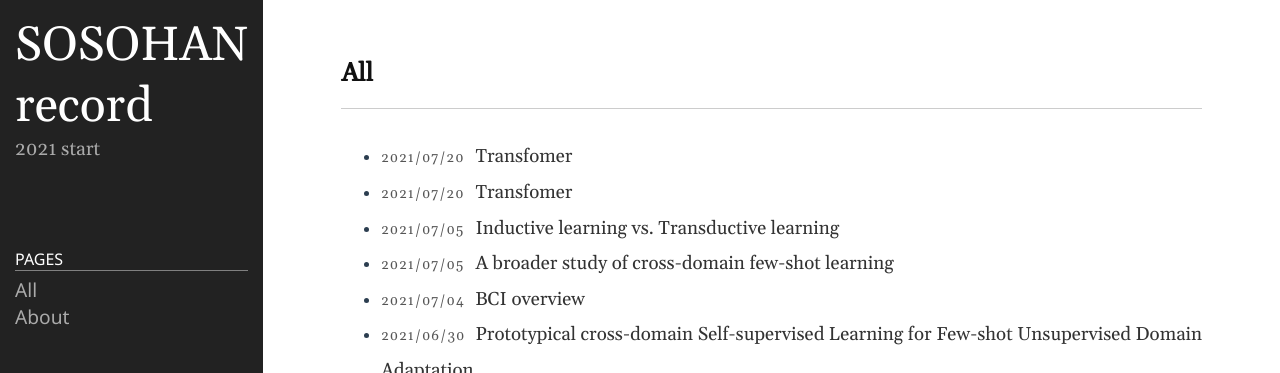
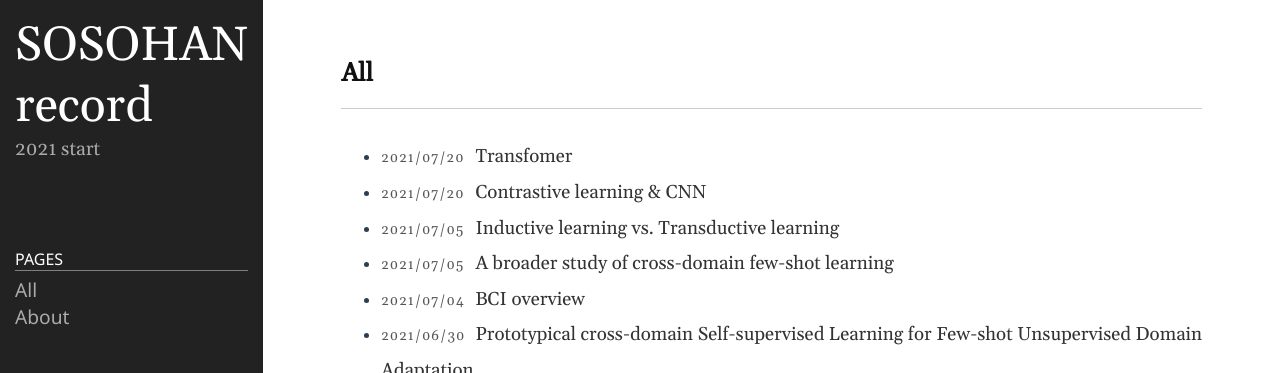
Before and after one commit to soxohan/soxohan.github.io, a Jekyll site: the page built from index.md, in a window 1280 px wide. Shown: the top 373 px of the page. Built offline with Jekyll 4.4.1, drawn with Linux system fonts in a browser that asks for light colours.

Commit message:
Add files via upload

```diff
--- a/_posts/2021-07-20-202107202200_study_permutation_invariant_contrastive_learning.md
+++ b/_posts/2021-07-20-202107202200_study_permutation_invariant_contrastive_learning.md
@@ -1,6 +1,6 @@
 ---
 layout: post
-title: "Transfomer"
+title: "Contrastive learning & CNN"
 category: study
 changefreq : daily
 priority : 1.0
```
